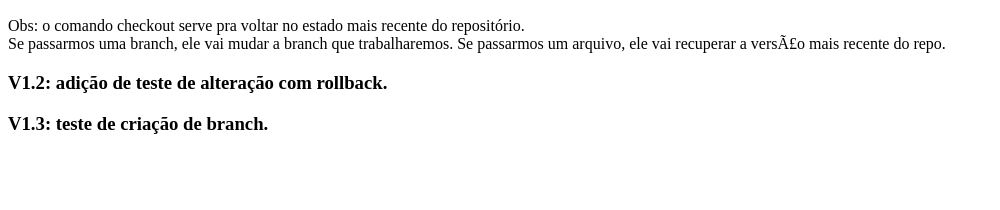
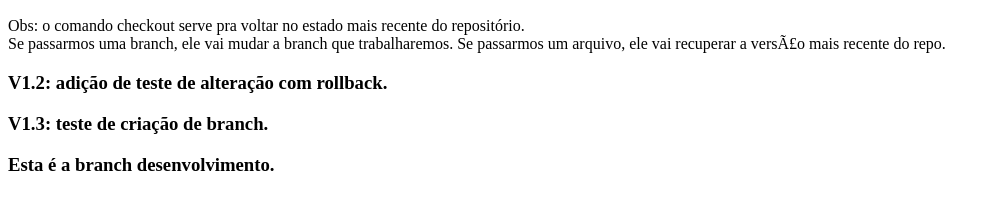
Before and after one commit to llamarck/base, a plain HTML site: page index.html in a window 1280 px wide. Shown: the part 96-306 px from the top of the page, without its empty margins (0-1000 px from the left). Drawn offline with Linux system fonts and the light colour scheme.

Commit message:
teste de mudança no branch pra fins de reversão

```diff
--- a/index.html
+++ b/index.html
@@ -5,5 +5,5 @@
   Se passarmos um arquivo, ele vai recuperar a versÃ£o mais recente do repo.</p>
 <h3> V1.2: adição de teste de alteração com rollback.</h3>
 <h3> V1.3: teste de criação de branch.</h3>
-
+<h3> Esta é a branch desenvolvimento. </h3>
 </body>
```
